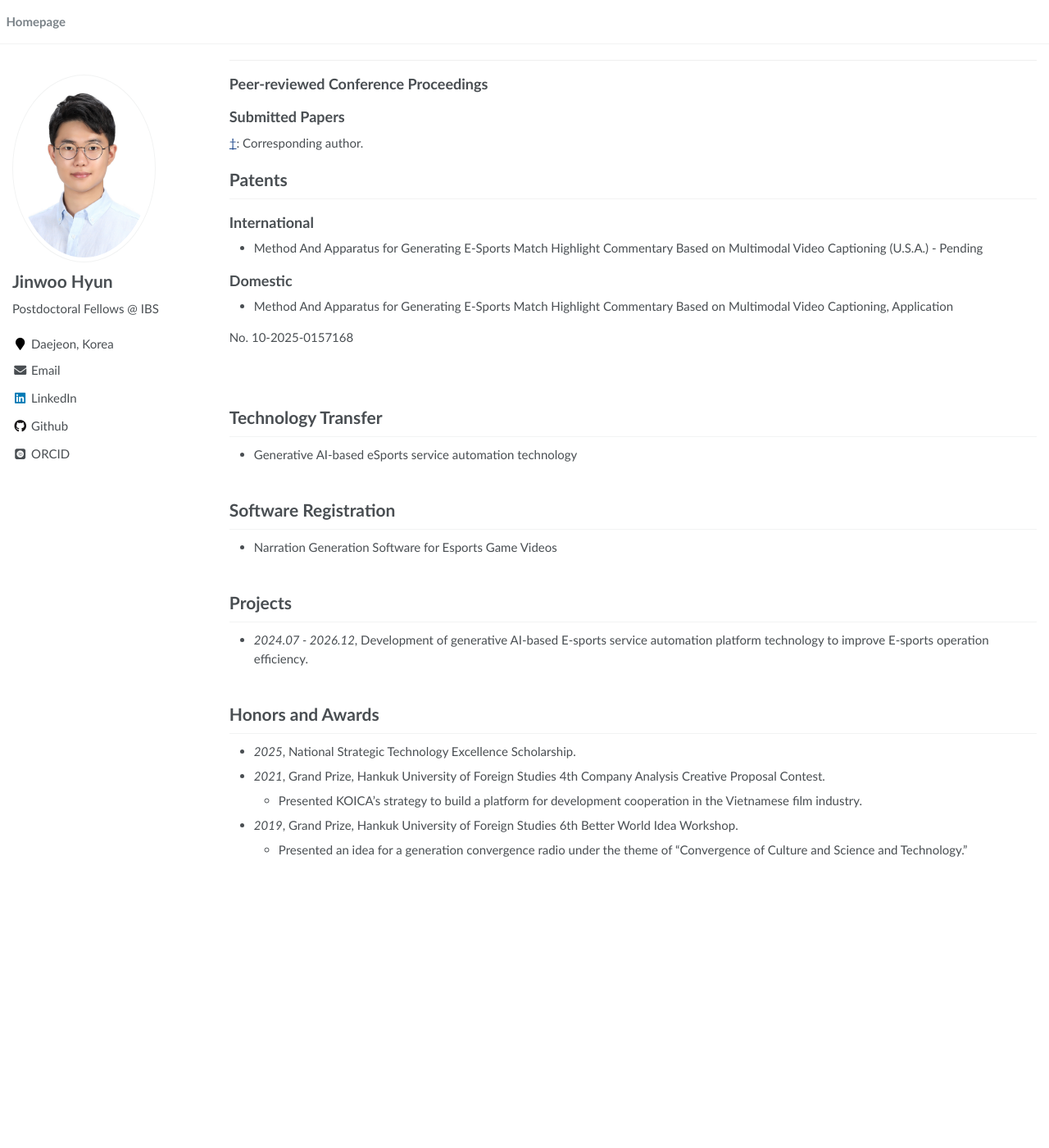
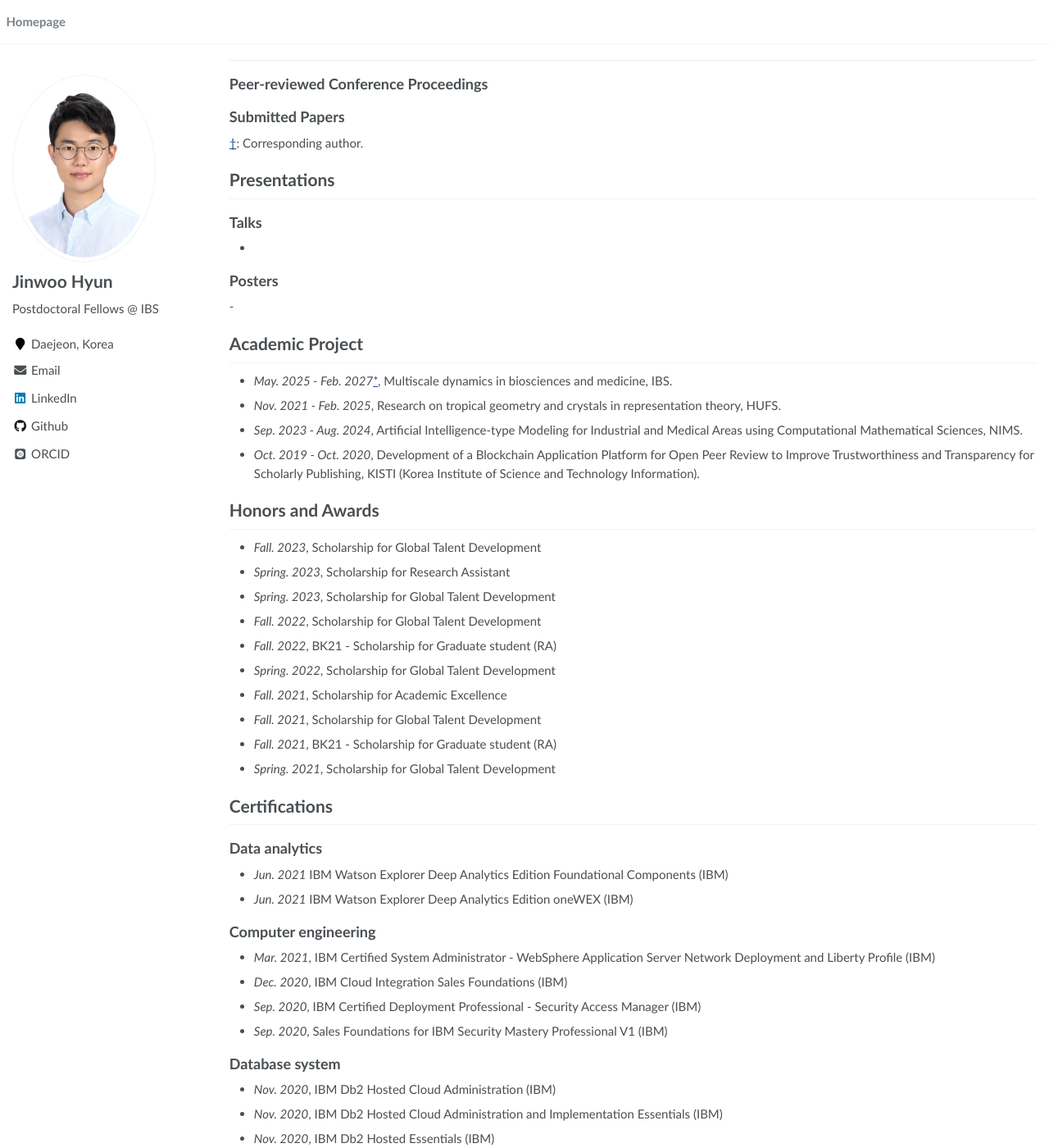
Before and after one commit to JW-George/JW-George.github.io, a Jekyll site: the page built from index.md, in a window 1280 px wide and 1400 px high, scrolled down 1668 px. Shown: the whole window at 82% size. Built offline with Jekyll 4.4.1, drawn with Linux system fonts in a browser that asks for light colours; some web fonts are replaced; before the commit the page ends 2753 px from its top, so only the background shows below that; some of the changed text lies outside the part shown.

Commit message:
Update index.md

```diff
--- a/index.md
+++ b/index.md
@@ -39,7 +39,7 @@ I am a Postdoctoral Research Fellow at [IBS](https://www.ibs.re.kr) (Institute f
 
 - *May. 2025 - Feb. 2027[\*](#footnote_1)*, Postdoctoral Research Fellow. BIMAG, IBS (Advisor: Prof. Jae Kyoung Kim).
 
-- *Mar. 2021 - Feb. 2025*, Research Assistant. KYR Lab, HUFS (Advisor: Prof. Young Rock Kim).
+- *Mar. 2021 - Feb. 2025*, Research Assistant. [KYR Lab](https://app.rndcircle.io/lab/762e666d-4612-4cf5-8765-31c73293a027), HUFS (Advisor: Prof. Young Rock Kim).
 
 - *Sep. 2023 - Aug. 2024*, Research Intern. Data Analytics Team, [NIMS](https://www.nims.re.kr) (National Institute for Mathematical Sciences) (Advisor: Ph.D. Yunkyong Hyon).
 
@@ -71,7 +71,7 @@ IEEE Transactions on Intelligent Transportation Systems
 
 [RNN and GNN based prediction of agricultural prices with multivariate time series and its short-term fluctuations smoothing effect](https://www.nature.com/articles/s41598-025-97724-7)
 
-Min, Youngho and Kim, Young Rock and Hyon, YunKyong and Ha, Taeyoung and Lee, Sunju and Hyun, Jinwoo[&dagger;](#footnote_2) and Lee, Mi Ra
+Min, Youngho and Kim, Young Rock and Hyon, YunKyong and Ha, Taeyoung and Lee, Sunju and **Hyun, Jinwoo[&dagger;](#footnote_2)** and Lee, Mi Ra
 
 Scientific Reports
 
@@ -117,42 +117,82 @@ IEEE Access
  <a name="footnote_2">&dagger;</a>: Corresponding author.
 <br>
 
-# Patents
+# Presentations
 
-## International
-- Method And Apparatus for Generating E-Sports Match Highlight Commentary Based on Multimodal Video Captioning (U.S.A.) - Pending
+## Talks
+-
 
-## Domestic
-- Method And Apparatus for Generating E-Sports Match Highlight Commentary Based on Multimodal Video Captioning, Application
+## Posters
+-
 
-No. 10-2025-0157168
+# Academic Project
+
+- *May. 2025 - Feb. 2027[\*](#footnote_1)*, Multiscale dynamics in biosciences and medicine, IBS.
+
+- *Nov. 2021 - Feb. 2025*, Research on tropical geometry and crystals in representation theory, HUFS.
+
+- *Sep. 2023 - Aug. 2024*, Artificial Intelligence-type Modeling for Industrial and Medical Areas using Computational Mathematical Sciences, NIMS.
+
+- *Oct. 2019 - Oct. 2020*, Development of a Blockchain Application Platform for Open Peer Review to Improve Trustworthiness and Transparency for Scholarly Publishing, KISTI (Korea Institute of Science and Technology Information).
+
+
+# Honors and Awards
+
+- *Fall. 2023*, Scholarship for Global Talent Development
+
+- *Spring. 2023*, Scholarship for Research Assistant
+
+- *Spring. 2023*, Scholarship for Global Talent Development
+
+- *Fall. 2022*, Scholarship for Global Talent Development
+
+- *Fall. 2022*, BK21 - Scholarship for Graduate student (RA)
+
+- *Spring. 2022*, Scholarship for Global Talent Development
+
+- *Fall. 2021*, Scholarship for Academic Excellence
+
+- *Fall. 2021*, Scholarship for Global Talent Development
+
+- *Fall. 2021*, BK21 - Scholarship for Graduate student (RA)
+
+- *Spring. 2021*, Scholarship for Global Talent Development
+
+
+# Certifications
+
+## Data analytics
+
+- *Jun. 2021*  IBM Watson Explorer Deep Analytics Edition Foundational Components (IBM)
+
+- *Jun. 2021* IBM Watson Explorer Deep Analytics Edition oneWEX (IBM)
+
+## Computer engineering
+
+- *Mar. 2021*, IBM Certified System Administrator - WebSphere Application Server Network Deployment and Liberty Profile (IBM)
+
+- *Dec. 2020*, IBM Cloud Integration Sales Foundations (IBM)
+
+- *Sep. 2020*, IBM Certified Deployment Professional - Security Access Manager (IBM)
+
+- *Sep. 2020*, Sales Foundations for IBM Security Mastery Professional V1 (IBM)
+
+## Database system
+
+- *Nov. 2020*, IBM Db2 Hosted Cloud Administration (IBM)
+
+- *Nov. 2020*, IBM Db2 Hosted Cloud Administration and Implementation Essentials (IBM)
+
+- *Nov. 2020*, IBM Db2 Hosted Essentials (IBM)
+
+# Other Experience
+
+- *Sep. 2020 - Oct. 2021*, Researcher, R&D Center, SPELIX Inc.
+
+- *Jan. 2020 - Aug. 2020*, Research Intern, R&D Center, SPELIX Inc.
+
 
 <br>
 <br>
-
-# Technology Transfer
-- Generative AI-based eSports service automation technology
 <br>
 <br>
-
-
-# Software Registration
-- Narration Generation Software for Esports Game Videos
-<br>
-<br>
-
-
-# Projects
-- *2024.07 - 2026.12*, Development of generative AI-based E-sports service automation platform technology to improve E-sports operation efficiency.
-<br>
-<br>
-
-
-# Honors and Awards
-- *2025*, National Strategic Technology Excellence Scholarship.
-- *2021*, Grand Prize, Hankuk University of Foreign Studies 4th Company Analysis Creative Proposal Contest.
-  - Presented KOICA's strategy to build a platform for development cooperation in the Vietnamese film industry.
-- *2019*, Grand Prize, Hankuk University of Foreign Studies 6th Better World Idea Workshop.
-  - Presented an idea for a generation convergence radio under the theme of "Convergence of Culture and Science and Technology."
-  <br>
-  <br>
```
